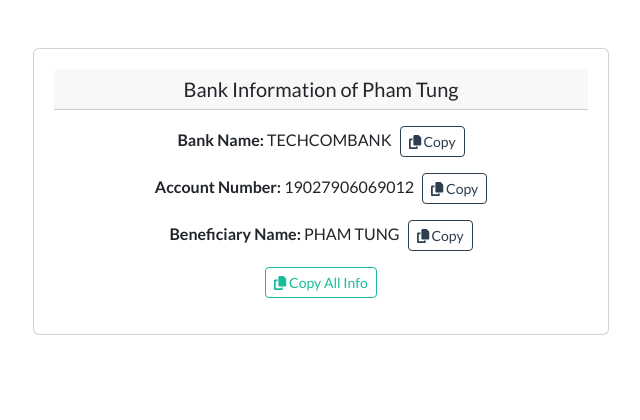
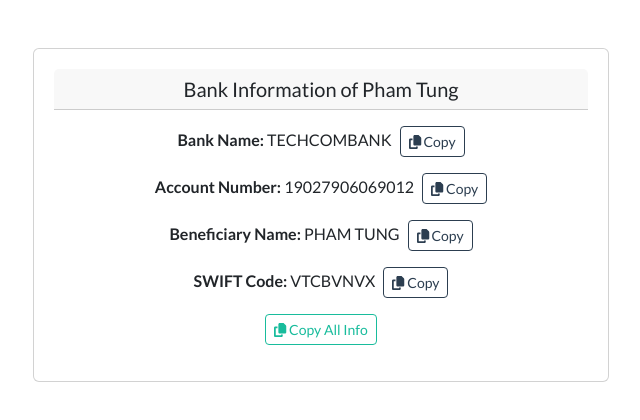
Before and after one commit to tungpham42/phamtung, a React (Create React App) app: page / in a window 1280 px wide. Shown: the top 420 px of the page, without its empty margins (319-959 px from the left). Built offline with nearby package versions, Linux system fonts and the light colour scheme.

Commit message:
Update BankInfo.js

```diff
--- a/src/BankInfo.js
+++ b/src/BankInfo.js
@@ -8,13 +8,15 @@
     bankName: false,
     accountNumber: false,
     beneficiaryName: false,
-    allInfo: false, // New state for copying all info
+    swiftCode: false, // New state for SWIFT code
+    allInfo: false,
   });
 
   const bankDetails = {
     bankName: "TECHCOMBANK",
     accountNumber: "19027906069012",
     beneficiaryName: "PHAM TUNG",
+    swiftCode: "VTCBVNVX", // Added SWIFT code
   };
 
   const handleCopy = (text, field) => {
@@ -25,7 +27,7 @@
   };
 
   const handleCopyAll = () => {
-    const allInfo = `Bank Name: ${bankDetails.bankName}\nAccount Number: ${bankDetails.accountNumber}\nBeneficiary Name: ${bankDetails.beneficiaryName}`;
+    const allInfo = `Bank Name: ${bankDetails.bankName}\nAccount Number: ${bankDetails.accountNumber}\nBeneficiary Name: ${bankDetails.beneficiaryName}\nSWIFT Code: ${bankDetails.swiftCode}`;
     navigator.clipboard.writeText(allInfo).then(() => {
       setCopied({ ...copied, allInfo: true });
       setTimeout(() => setCopied({ ...copied, allInfo: false }), 3000);
@@ -87,6 +89,20 @@
               </Button>
             </Col>
           </Row>
+          <Row className="mb-3">
+            <Col>
+              <strong>SWIFT Code:</strong> {bankDetails.swiftCode}
+              <Button
+                variant="outline-primary"
+                size="sm"
+                className="ms-2"
+                onClick={() => handleCopy(bankDetails.swiftCode, "swiftCode")}
+              >
+                <FontAwesomeIcon icon={copied.swiftCode ? faCheck : faCopy} />{" "}
+                {copied.swiftCode ? " Copied!" : " Copy"}
+              </Button>
+            </Col>
+          </Row>
           <Row>
             <Col>
               <Button
```
